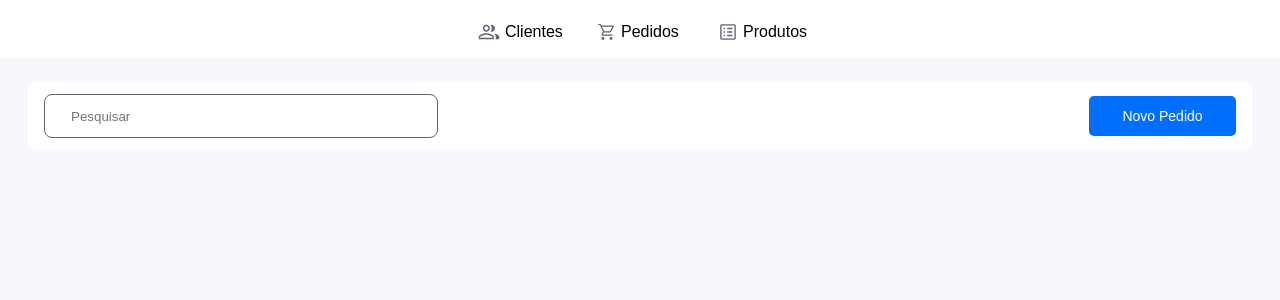
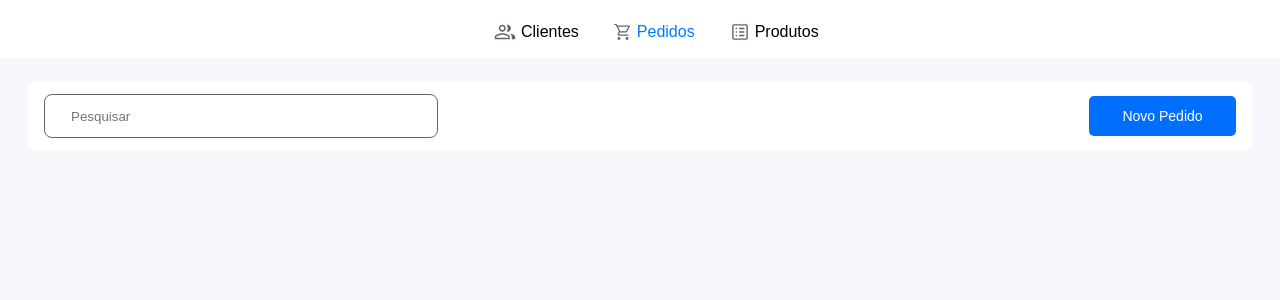
Before and after one commit to Jefsouza-dev/simple_order, a React (Vite) app: page / in a window 1280 px wide. Shown: the top 300 px of the page. Built offline with nearby package versions, Linux system fonts and the light colour scheme.

Commit message:
fix: Fixed styling bugs in the header

```diff
--- a/src/components/Header/index.jsx
+++ b/src/components/Header/index.jsx
@@ -3,25 +3,62 @@ import customersIcon from "../../assets/customersIcon.svg";
 import orderIcon from "../../assets/orderIcon.svg";
 import productIcon from "../../assets/productIcon.svg";
 
-export const Header = ({ setSelectedSection }) => {
+export const Header = ({ setSelectedSection, selectedSection }) => {
   return (
     <>
       <S.MainHeader>
         <S.ButtonWrapping>
-          <S.Button onClick={() => setSelectedSection("customer")}>
-            <S.itemButton src={customersIcon} alt="" />
-            <S.titleButton>Clientes</S.titleButton>
+          <S.Button
+            onClick={() => setSelectedSection("customer")}
+            className={selectedSection === "customer" ? "active" : ""}
+          >
+            <S.ItemButton src={customersIcon} alt="" />
+            <S.TitleButton>Clientes</S.TitleButton>
           </S.Button>
-          <S.Button onClick={() => setSelectedSection("order")}>
-            <S.itemButton src={orderIcon} alt="" />
-            <S.titleButton>Pedidos</S.titleButton>
+          <S.Button
+            onClick={() => setSelectedSection("order")}
+            className={selectedSection === "order" ? "active" : ""}
+          >
+            <S.ItemButton src={orderIcon} alt="" />
+            <S.TitleButton>Pedidos</S.TitleButton>
           </S.Button>
-          <S.Button onClick={() => setSelectedSection("product")}>
-            <S.itemButton src={productIcon} alt="" />
-            <S.titleButton>Produtos</S.titleButton>
+          <S.Button
+            onClick={() => setSelectedSection("product")}
+            className={selectedSection === "product" ? "active" : ""}
+          >
+            <S.ItemButton src={productIcon} alt="" />
+            <S.TitleButton>Produtos</S.TitleButton>
           </S.Button>
         </S.ButtonWrapping>
       </S.MainHeader>
     </>
   );
 };
+
+// import * as S from "./styles";
+// import customersIcon from "../../assets/customersIcon.svg";
+// import orderIcon from "../../assets/orderIcon.svg";
+// import productIcon from "../../assets/productIcon.svg";
+
+// export const Header = ({ setSelectedSection }) => {
+//   return (
+//     <>
+//       <S.MainHeader>
+//         <S.ButtonWrapping>
+//           <S.Button onClick={() => setSelectedSection("customer")}>
+//             <S.ItemButton src={customersIcon} alt="" />
+//             <S.TitleButton>Clientes</S.TitleButton>
+//           </S.Button>
+//           <S.Button onClick={() => setSelectedSection("order")}>
+//             <S.ItemButton src={orderIcon} alt="" />
+//             <S.TitleButton>Pedidos</S.TitleButton>
+//           </S.Button>
+//           <S.Button onClick={() => setSelectedSection("product")}>
+//             <S.ItemButton src={productIcon} alt="" />
+//             <S.TitleButton>Produtos</S.TitleButton>
+//           </S.Button>
+//         </S.ButtonWrapping>
+//       </S.MainHeader>
+//     </>
+//   );
+// };
--- a/src/components/Header/styles.js
+++ b/src/components/Header/styles.js
@@ -11,9 +11,8 @@ export const MainHeader = styled.header`
 `;
 
 export const ButtonWrapping = styled.div`
-  width: 306;
+  width: 306px;
   height: 24px;
-  top: 19px;
   background: #ffffff;
   display: flex;
   gap: 22px;
@@ -25,12 +24,14 @@ export const Button = styled.button`
   display: flex;
   align-items: center;
   gap: 4px;
+  color: ${(props) =>
+    props.className && props.className.includes("active") ? "#007bff" : "#000"};
 `;
 
-export const titleButton = styled.span`
+export const TitleButton = styled.span`
   font-weight: 400;
   font-size: 16px;
   line-height: 18.75px;
 `;
 
-export const itemButton = styled.img``;
+export const ItemButton = styled.img``;
--- a/src/pages/Home/index.jsx
+++ b/src/pages/Home/index.jsx
@@ -15,7 +15,10 @@ export const Home = () => {
 
   return (
     <>
-      <Header setSelectedSection={setSelectedSection} />
+      <Header
+        setSelectedSection={setSelectedSection}
+        selectedSection={selectedSection}
+      />
 
       {selectedSection && sectionComponents[selectedSection]}
     </>
```
